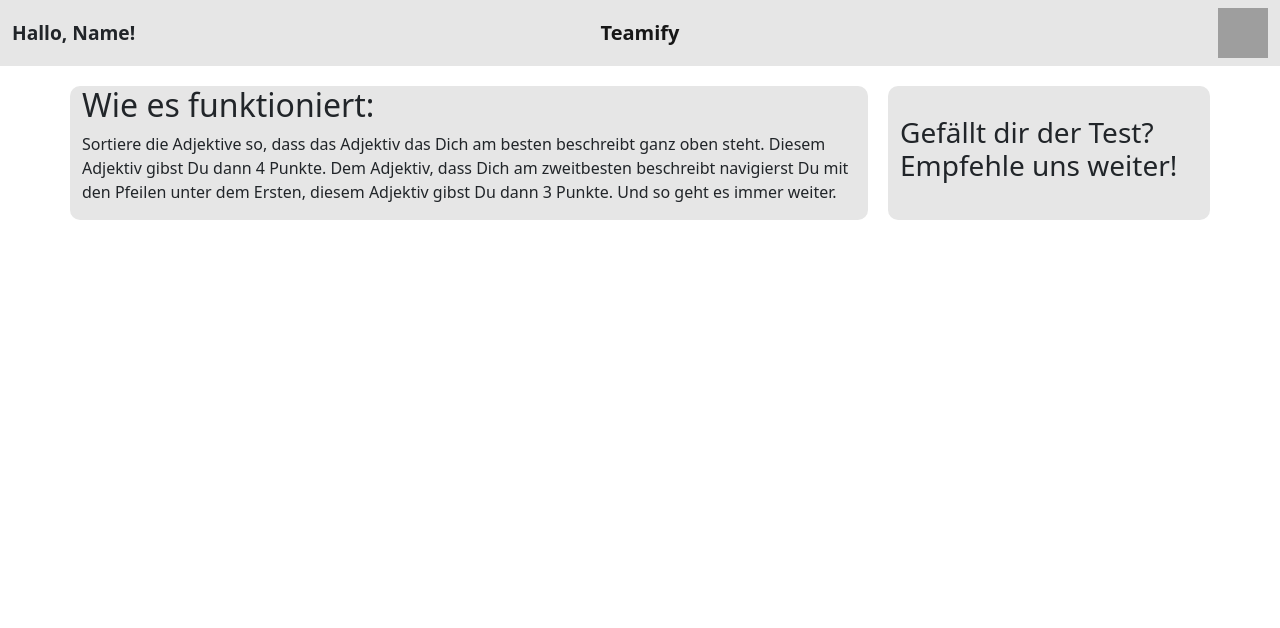
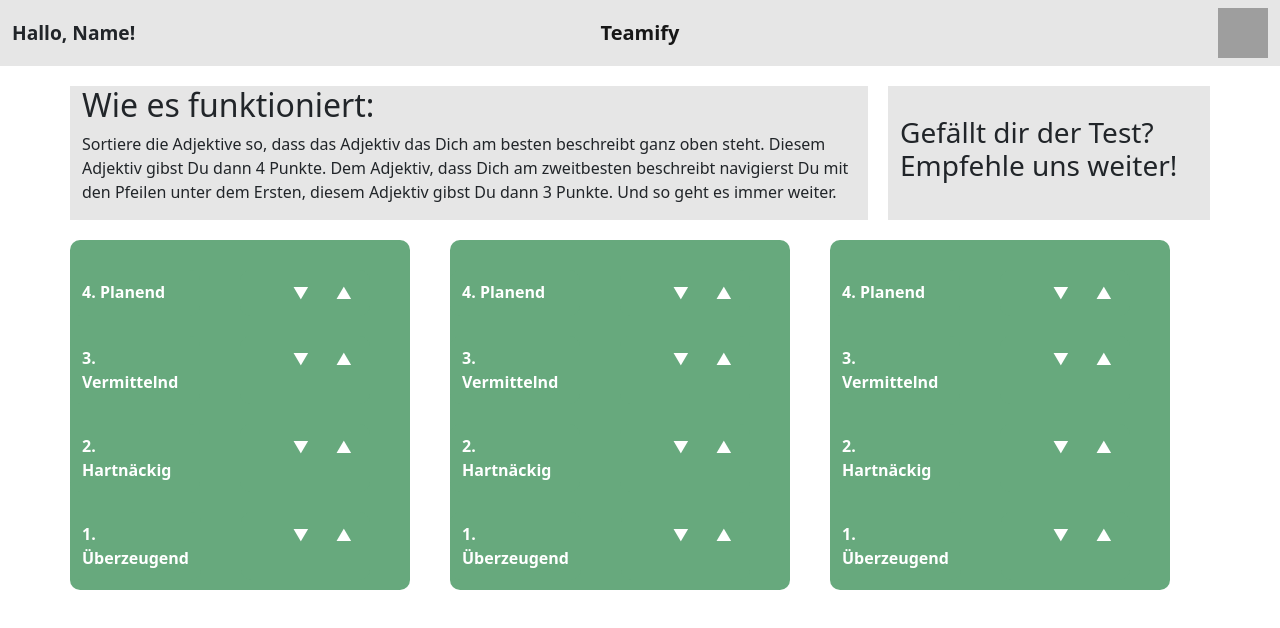
Before and after one commit to JanMuehlnikel/teamify, a React (Create React App) app in the folder app/: page /test in a window 1280 px wide. Shown: the top 628 px of the page. Built offline with nearby package versions, Linux system fonts and the light colour scheme; grey boxes are pictures that could not be loaded.

Commit message:
added TestPage with some columns

```diff
--- a/app/src/css/TestPage.css
+++ b/app/src/css/TestPage.css
@@ -1,7 +1,3 @@
-.col{
-    border-radius:10px!important
-}
-
 #col-info-1{
     width: 70%;
     background-color: #E6E6E6 !important;
@@ -13,3 +9,23 @@
     display: flex;
     align-items: center;
 }
+
+#col-input{
+    border-radius:10px!important;
+    background-color: #67A97D;
+    margin-right: 40px;
+    margin-top: 20px;
+    padding-top: 10px;
+    padding-bottom: 10px;
+    color: white;
+    font-weight: bold;
+}
+
+#btn-updown{
+    background-color: #67A97D;
+    outline: none;
+    outline: none;
+    border: none;
+    color: white;
+    margin-left: 15px;
+}
--- a/app/src/pages/TestPage.js
+++ b/app/src/pages/TestPage.js
@@ -2,6 +2,29 @@
 import "../css/TestPage.css"
 
 function TestPage() {
+
+    let group1 = [{ color: "red", name: "Hartnäckig", id: 2 }, { color: "yellow", name: "Überzeugend", id: 1 }, { color: "blue", name: "Planend", id: 4 }, { color: "green", name: "Vermittelnd", id: 3 }]
+
+    function showcards(gruppe) {
+        console.log(gruppe)
+        return (
+            gruppe.sort((a, b) => a.id > b.id ? -1 : 1).map(eigenschaft => {
+                return (
+
+                    <div class="row">
+                        <div class="col" id="col-input">
+                            <a id="a-input">{eigenschaft.id}. {eigenschaft.name}</a>
+                        </div>
+                        <div class="col" id="col-input">
+                            <button type="button"  class="float-end" id="btn-updown">▲</button>
+                            <button type="button"  class="float-end" id="btn-updown">▼</button>
+                        </div>
+                    </div>
+
+                )
+            })
+        )
+    }
 
     return (
         <div class="container">
@@ -17,11 +40,17 @@
                     <h3>Gefällt dir der Test? Empfehle uns weiter!</h3>
                 </div>
             </div>
-
+            <div>
+            </div>
             <div class="row">
-                <div class="col col-6" id="col-info-1">
+                <div class="col" id="col-input">
+                    {showcards(group1)}
                 </div>
-                <div class="col" id="col-info-2">
+                <div class="col" id="col-input">
+                    {showcards(group1)}
+                </div>
+                <div class="col" id="col-input">
+                    {showcards(group1)}
                 </div>
             </div>
 
```
